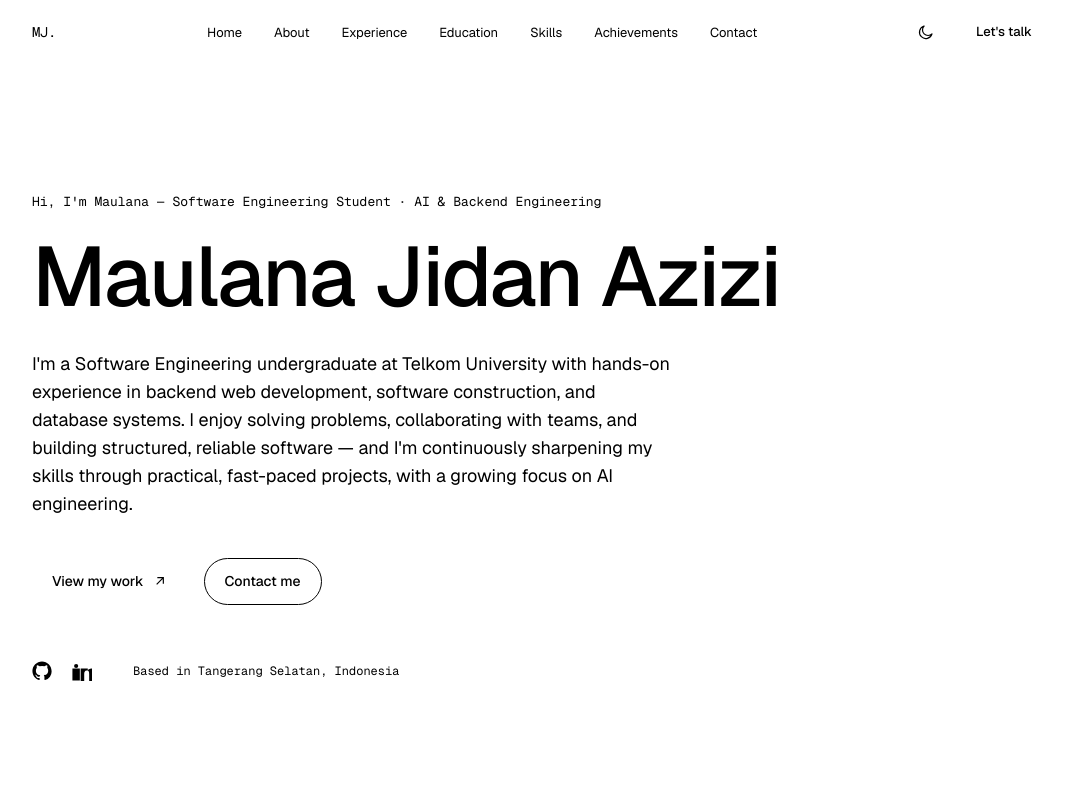
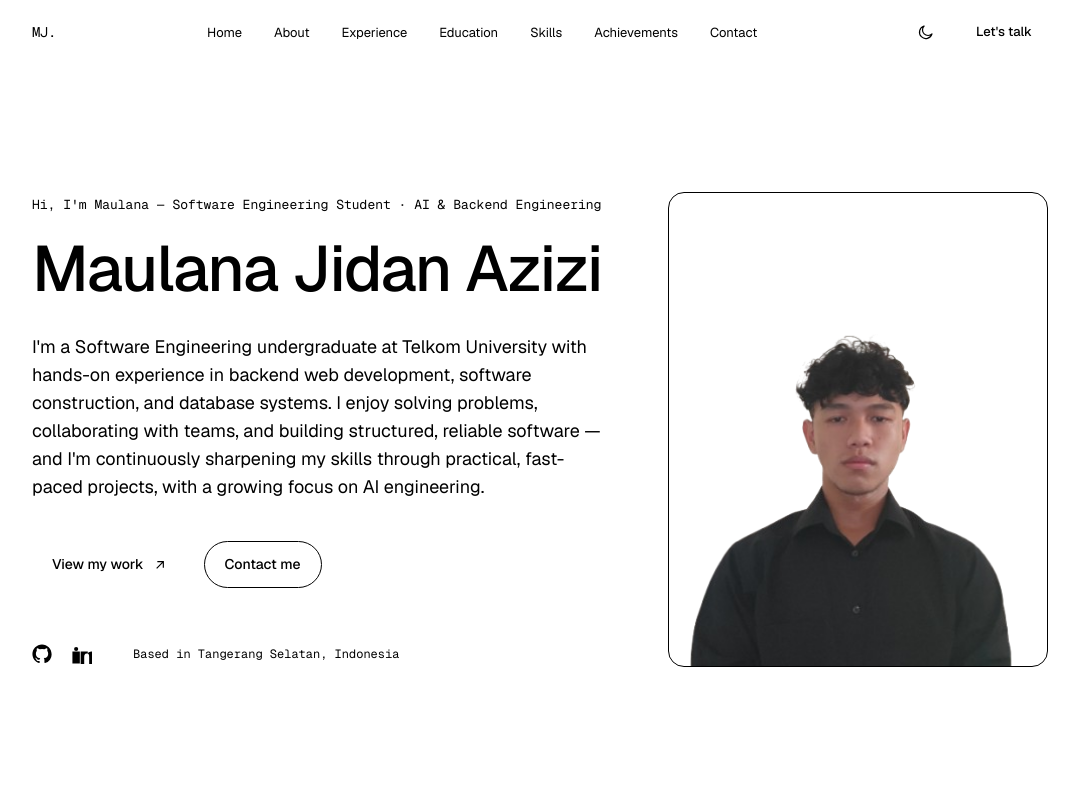
Before and after one commit to JidanAzizi/website_portfolio, a Next.js app: page / in a window 1280 px wide. Shown: the top 800 px of the page, without its empty margins (100-1179 px from the left). Built offline with nearby package versions, Linux system fonts and the light colour scheme.

Commit message:
feat: add self photo

```diff
--- a/components/Hero.tsx
+++ b/components/Hero.tsx
@@ -1,5 +1,5 @@
 import { profile } from "@/lib/data";
-import { GithubIcon, LinkedinIcon, ArrowUpRightIcon } from "./Icons";
+import { GithubIcon, LinkedinIcon, ArrowUpRightIcon, ImageIcon } from "./Icons";
 
 export default function Hero() {
   return (
@@ -7,6 +7,8 @@
       id="home"
       className="max-w-content mx-auto px-6 sm:px-8 pt-40 pb-28 sm:pt-48 sm:pb-36"
     >
+      <div className="grid grid-cols-1 lg:grid-cols-[1fr_380px] gap-12 lg:gap-16 items-center">
+        <div>
           <p
             className="font-mono text-[13px] text-accent mb-6 opacity-0 animate-fade-up"
             style={{ animationDelay: "0.05s" }}
@@ -15,7 +17,7 @@
           </p>
 
           <h1
-        className="text-[13vw] leading-[0.98] sm:text-[68px] md:text-[84px] font-medium tracking-tight text-ink opacity-0 animate-fade-up"
+            className="text-[13vw] leading-[0.98] sm:text-[56px] md:text-[64px] font-medium tracking-tight text-ink opacity-0 animate-fade-up"
             style={{ animationDelay: "0.14s" }}
           >
             {profile.name}
@@ -74,6 +76,26 @@
               Based in {profile.location}
             </span>
           </div>
+        </div>
+
+        <div
+          className="opacity-0 animate-fade-up order-first lg:order-last"
+          style={{ animationDelay: "0.1s" }}
+        >
+          {profile.photo ? (
+            <img
+              src={profile.photo}
+              alt={profile.name}
+              className="w-full aspect-[4/5] object-cover rounded-2xl border border-line"
+            />
+          ) : (
+            <div className="w-full aspect-[4/5] rounded-2xl border border-dashed border-line-strong flex flex-col items-center justify-center gap-2 text-ink-faint">
+              <ImageIcon className="w-6 h-6" />
+              <span className="font-mono text-[12px]">Add photo</span>
+            </div>
+          )}
+        </div>
+      </div>
     </section>
   );
 }
--- a/lib/data.ts
+++ b/lib/data.ts
@@ -12,6 +12,7 @@
   githubUrl: "https://github.com/JidanAzizi",
   linkedinLabel: "Maulana Jidan Azizi",
   linkedinUrl: "https://www.linkedin.com/in/maulana-jidan-azizi-508824283/",
+  photo: "Profile/SelfPhoto.png",
   about:
     "I'm a Software Engineering undergraduate at Telkom University with hands-on experience in backend web development, software construction, and database systems. I enjoy solving problems, collaborating with teams, and building structured, reliable software — and I'm continuously sharpening my skills through practical, fast-paced projects, with a growing focus on AI engineering.",
 };
```
Also changed, not shown: public/Profile/SelfPhoto.png (added). Lines whose indentation alone changed are shown as unchanged.
